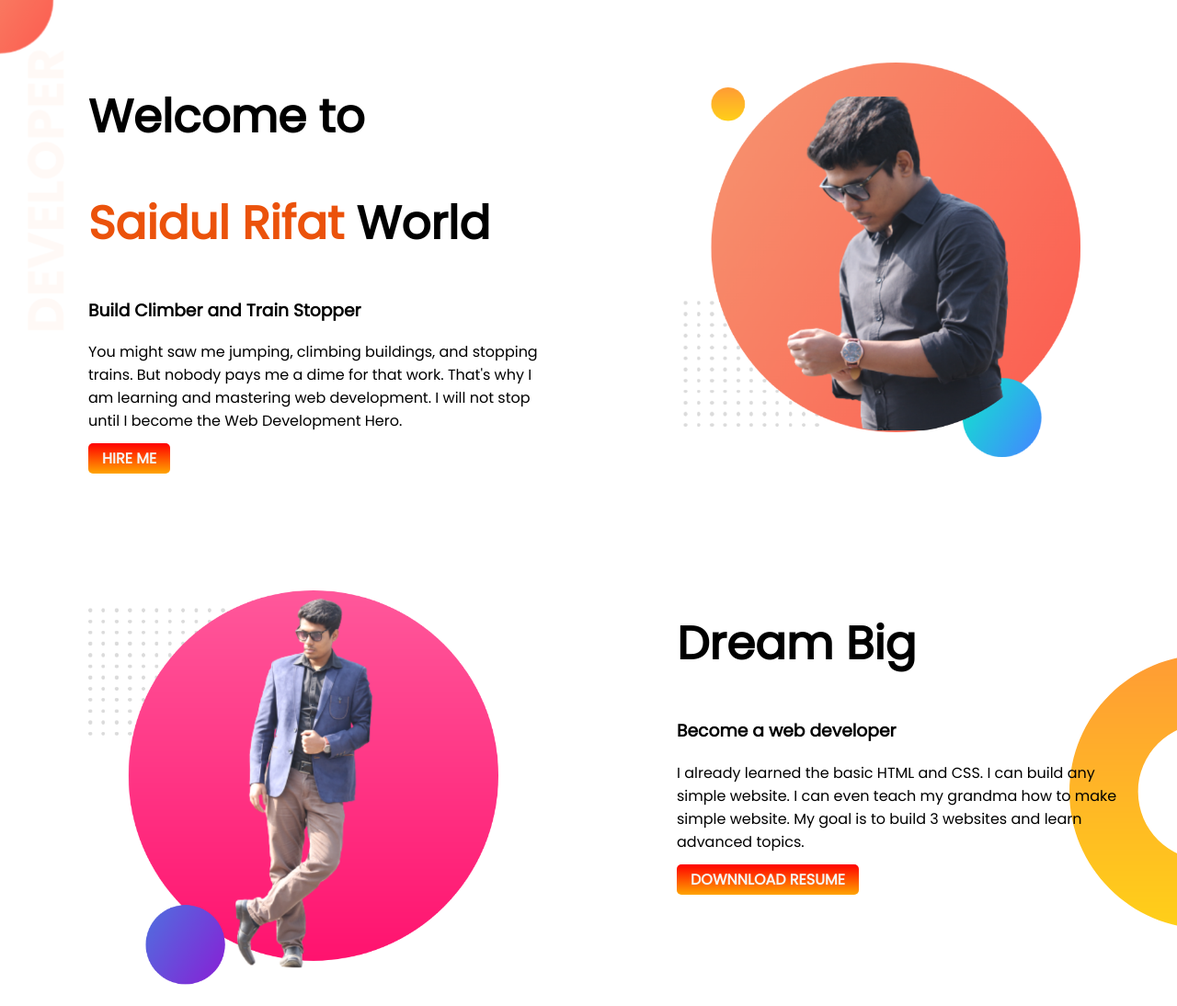
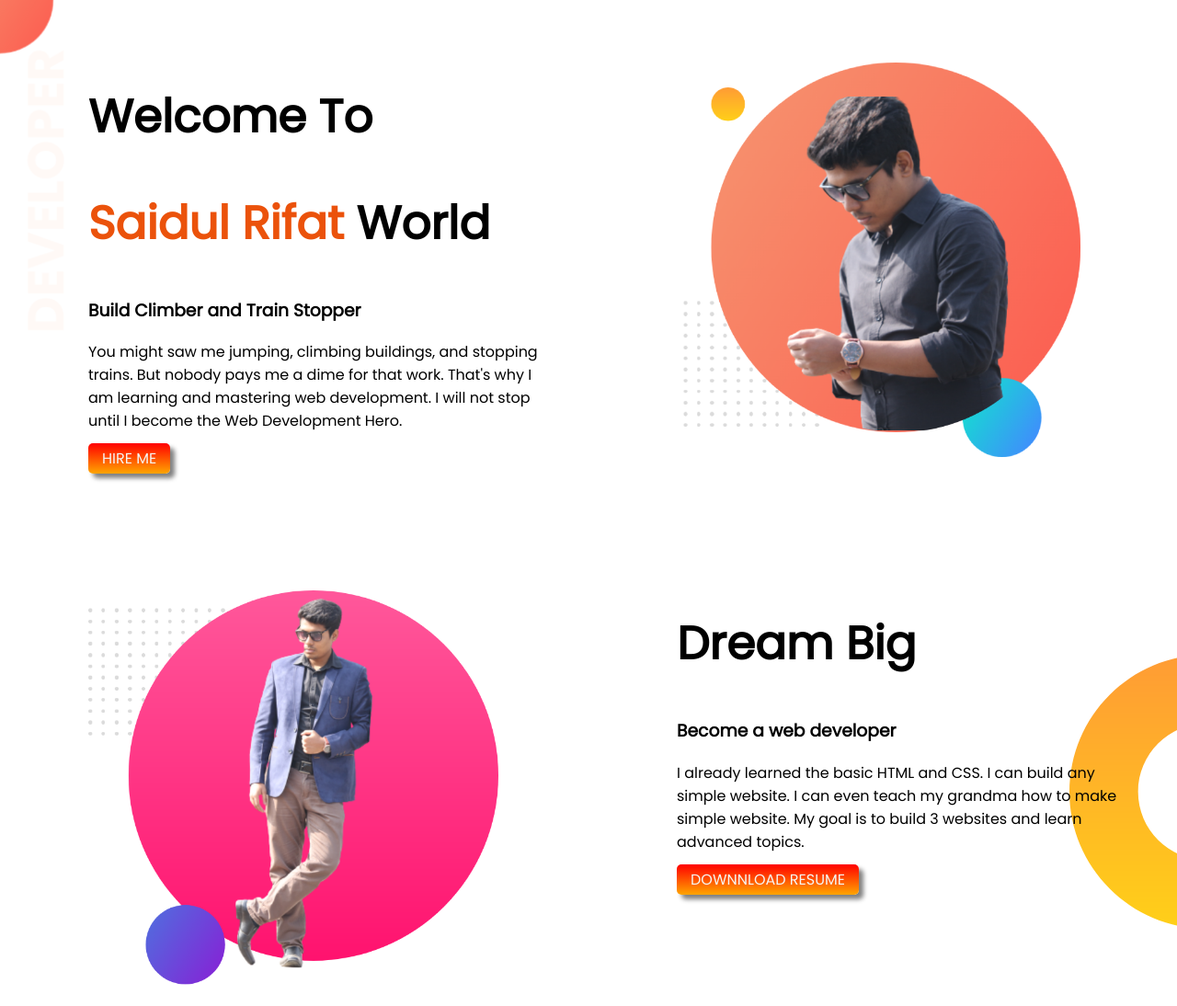
Before and after one commit to saidulrifat/developer-portfolio, a plain HTML site: page index.html in a window 1280 px wide. Shown: the top 1094 px of the page at 92% size. Drawn offline with Linux system fonts and the light colour scheme.

Commit message:
hire-me-updated

```diff
--- a/index.html
+++ b/index.html
@@ -13,7 +13,7 @@
 <body>
     <section class="top-banner flex-container">
         <div class="half-width">
-            <h1>Welcome to</h1>
+            <h1>Welcome To</h1>
             <h1><span class="purple-color">Saidul Rifat</span> World</h1>
             <h3>Build Climber and Train Stopper
             </h3>
--- a/style.css
+++ b/style.css
@@ -30,9 +30,10 @@ h2{
     text-decoration: none;
     background-image: linear-gradient(red, orange);
     padding: 5px 15px;
-    font-weight: 600;
+    font-weight: 500;
     color: whitesmoke;
     border-radius: 5px;
+    box-shadow: 5px 5px 5px gray;
 }
 .top-banner{
     background-image: url(top-banner.png);
```
